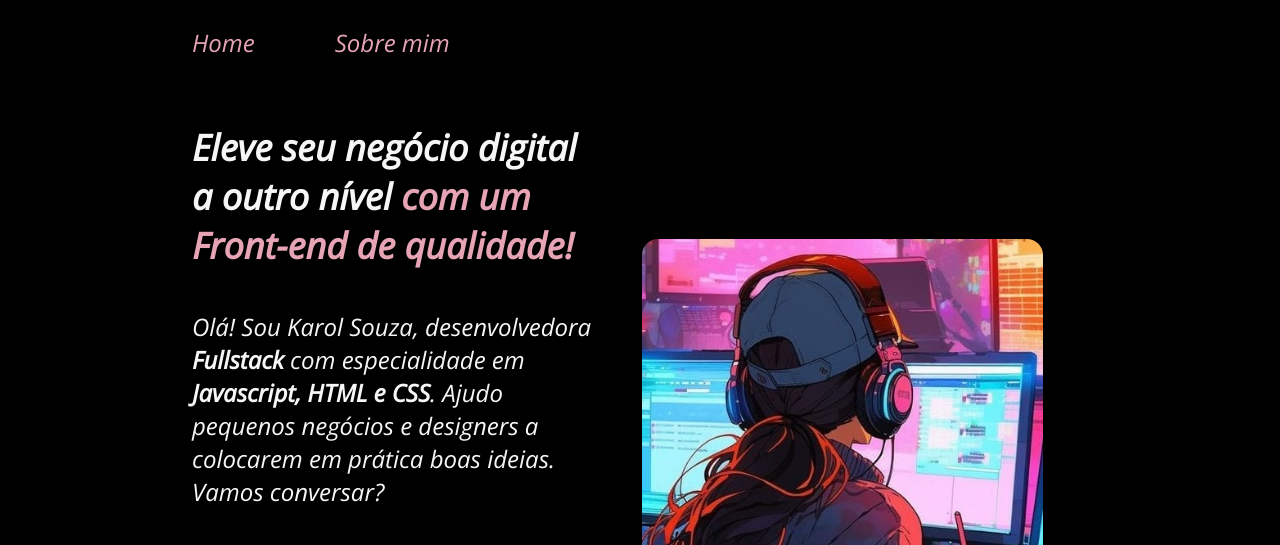
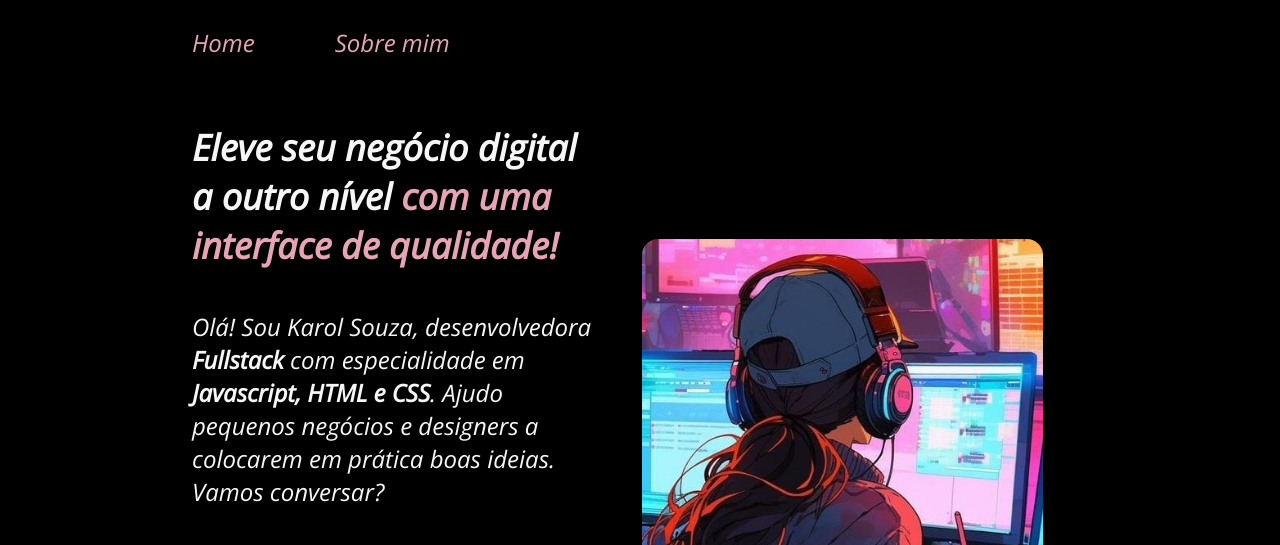
Before and after one commit to KarolSouzaS/1-portfolio-Desenvolve-24, a plain HTML site: page index.html in a window 1280 px wide. Shown: the top 545 px of the page. Drawn offline with nearby package versions, Linux system fonts and the light colour scheme.

Commit message:
index.html

```diff
--- a/index.html
+++ b/index.html
@@ -18,7 +18,7 @@
         <section class="apresentacao__conteudo">
         <h1 class="apresentacao__conteudo__titulo">
             Eleve seu negócio digital a outro nível
-            <strong class="titulo-destaque">com um Front-end de qualidade!
+            <strong class="titulo-destaque">com uma interface de qualidade!
             </strong></h1>
             <p class="apresentacao__conteudo__texto">Olá! Sou Karol Souza, desenvolvedora <strong>Fullstack</strong>
             com especialidade em <strong>Javascript, HTML e
```
